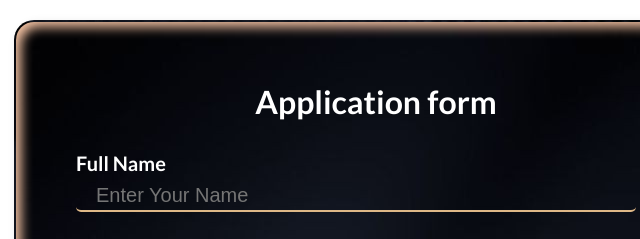
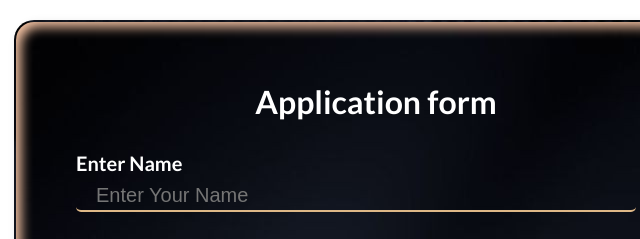
Before and after one commit to kumar-jk-21/apform, a plain HTML site: page index.html in a window 1280 px wide. Shown: the top 239 px of the page, 264-904 px from the left. Drawn offline with Linux system fonts and the light colour scheme.

Commit message:
Update index.html

```diff
--- a/index.html
+++ b/index.html
@@ -15,7 +15,7 @@
 
                 <h1>Application form</h1>
 
-                <label for="uname">Full Name</label>
+                <label for="uname">Enter Name</label>
                 <input type="text" name="uname" id="uname" placeholder="Enter Your Name">
 
                 <label for="mobile">Mobile</label>
```
